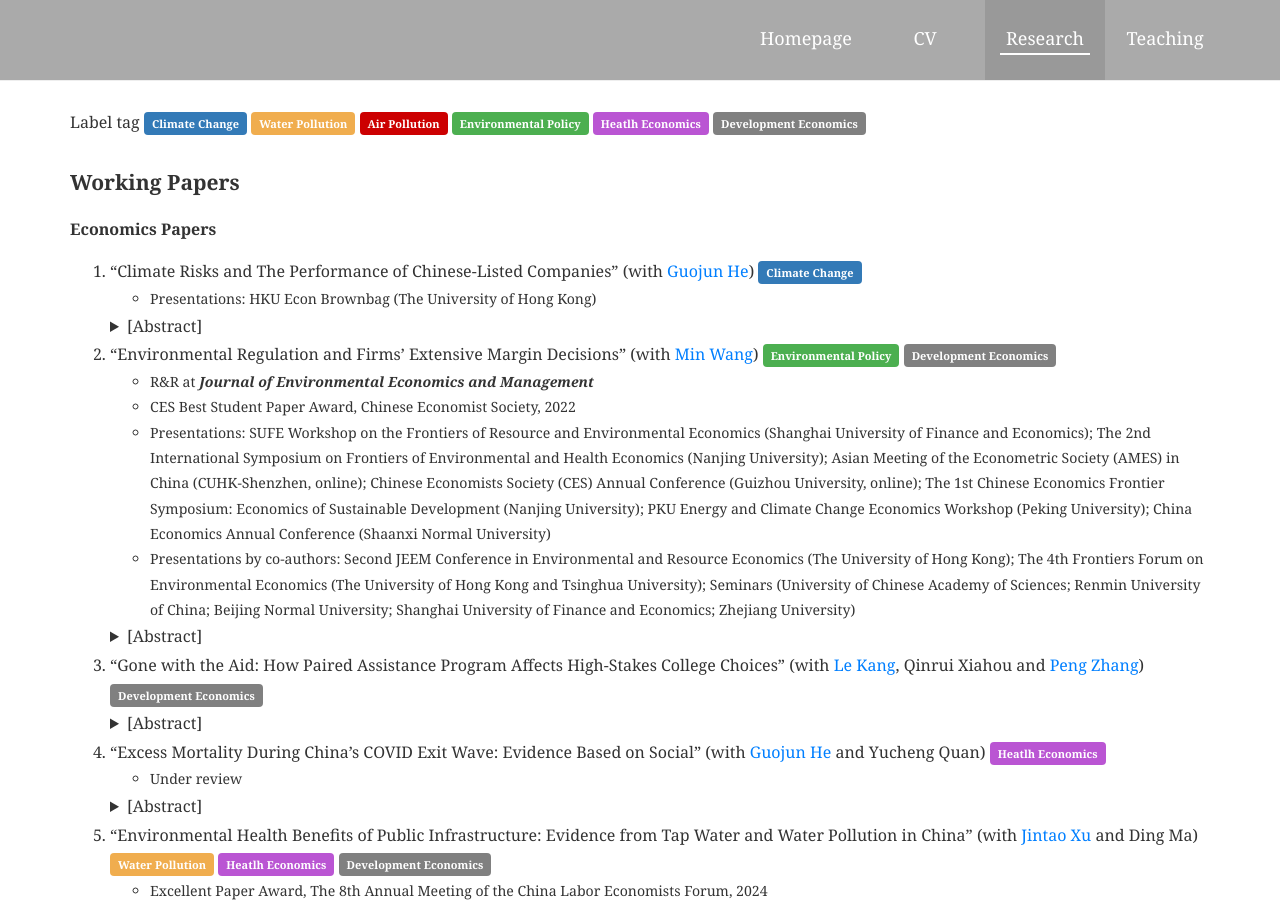
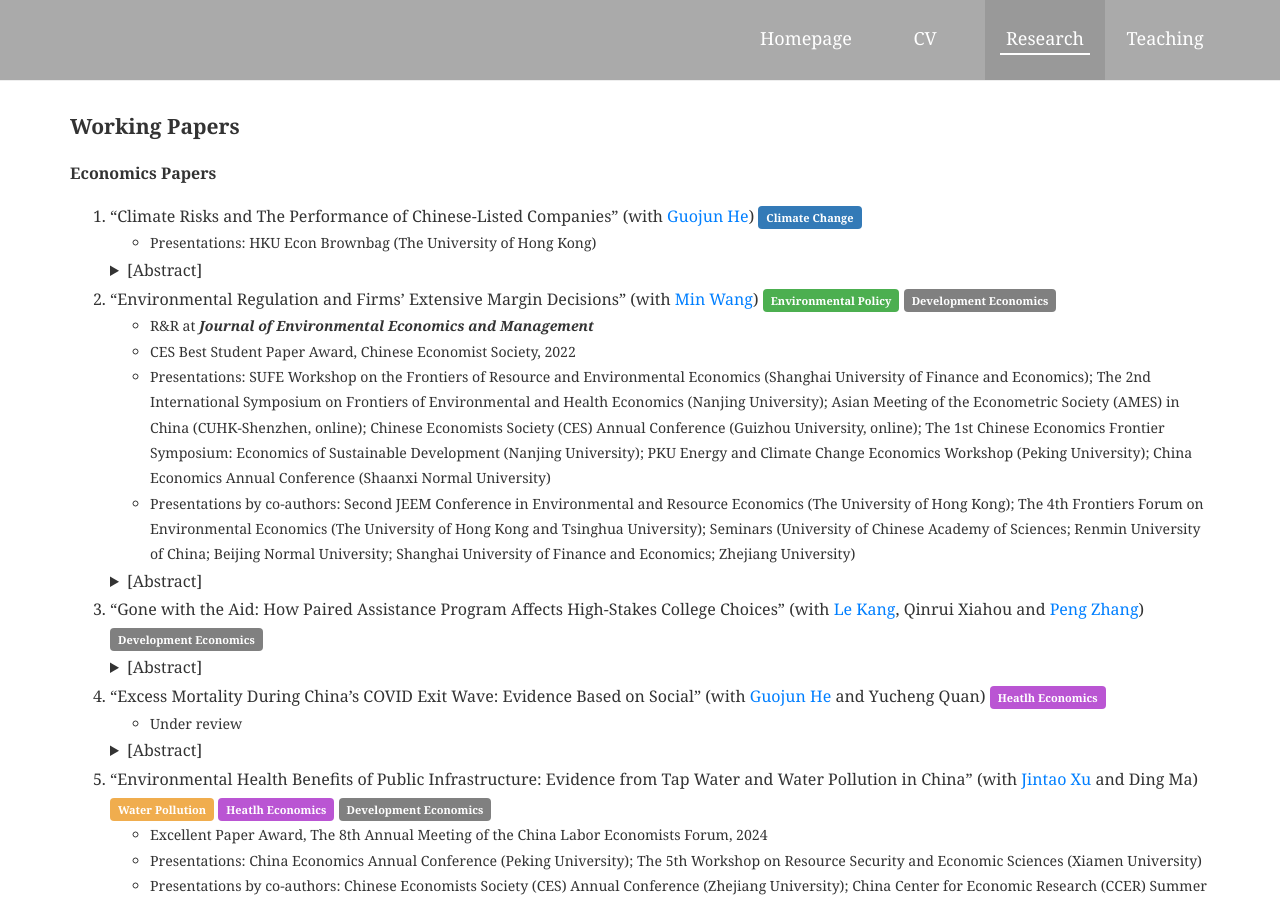
Before and after one commit to shuoliecon/shuoliecon.github.io, a Jekyll site: the page built from pages/_research/index.md, in a window 1280 px wide and 900 px high. Built offline with Jekyll 4.4.1, drawn with Linux system fonts in a browser that asks for light colours.

Commit message:
Update index.md

```diff
--- a/pages/_research/index.md
+++ b/pages/_research/index.md
@@ -3,15 +3,6 @@ language: en
 title: Research
 no_heading: true
 ---
-
-Label tag
-<span class="label label-a">Climate Change</span>
-<span class="label label-b">Water Pollution</span>
-<span class="label label-c">Air Pollution</span>
-<span class="label label-d">Environmental Policy</span>
-<span class="label label-e">Heatlh Economics</span>
-<span class="label label-f">Development Economics</span>
-
 
 ## Working Papers
 
```
